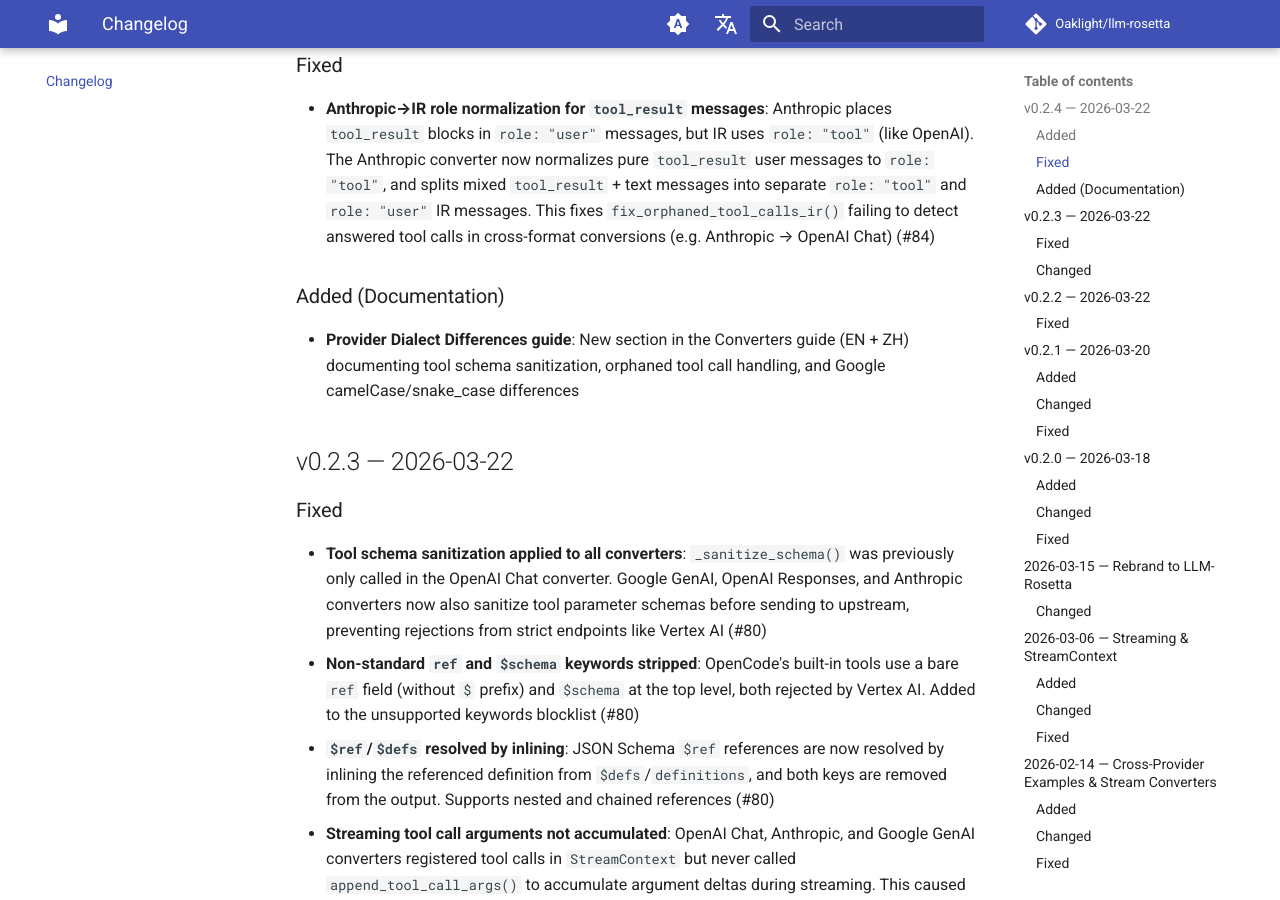
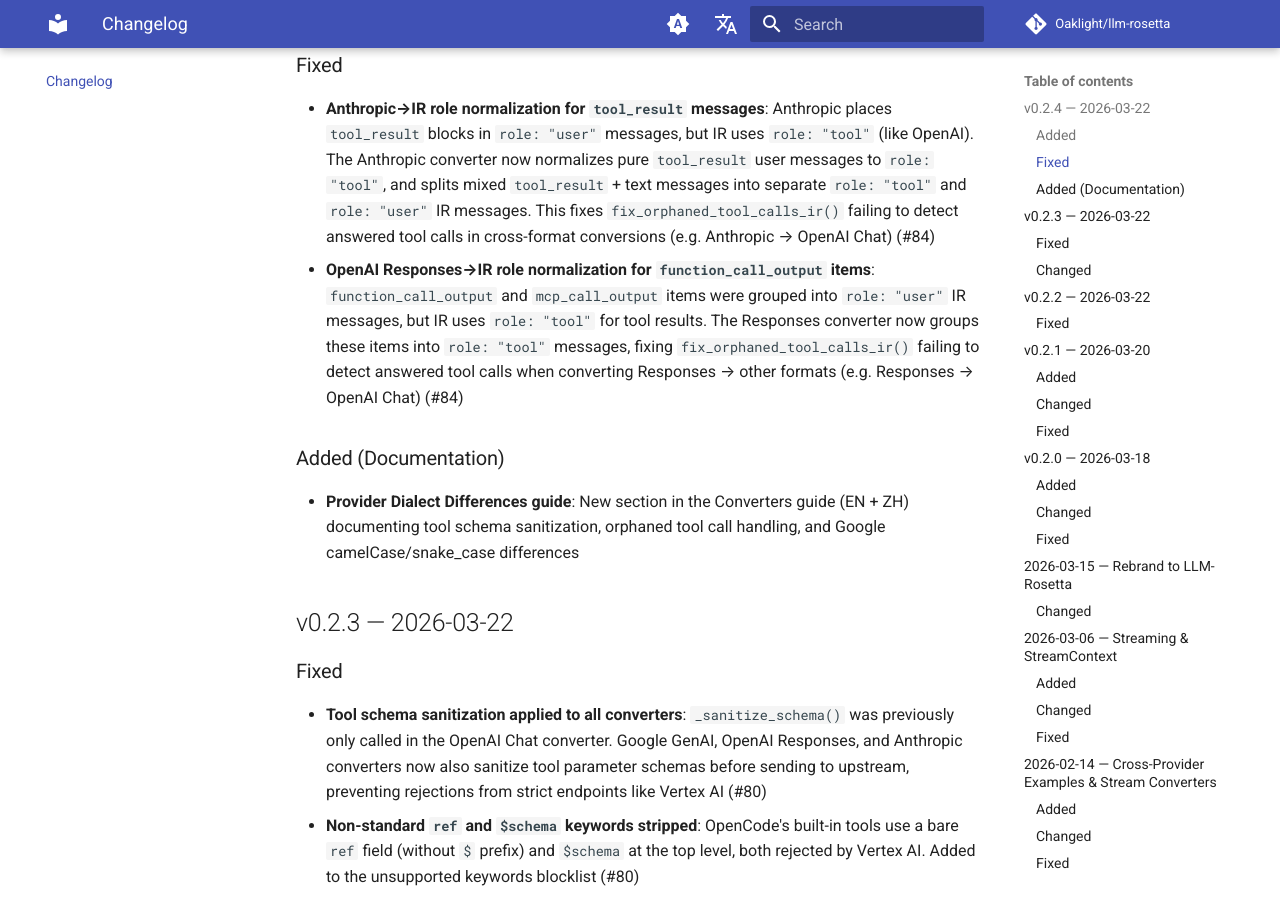
Before and after one commit to Oaklight/llm-rosetta, an MkDocs documentation site: the page built from docs/changelog.md, in a window 1280 px wide and 900 px high, scrolled down 603 px. Built offline with MkDocs 1.6.1 and Material for MkDocs 9.7.7, drawn with Linux system fonts in a browser that asks for light colours; comment, search, counter and statistics services are not loaded.

Commit message:
docs: add Responses role normalization fix to v0.2.4 changelog

```diff
--- a/docs/changelog.md
+++ b/docs/changelog.md
@@ -15,6 +15,7 @@ All notable changes to LLM-Rosetta are documented here. This project follows [Ke
 ### Fixed
 
 - **Anthropic→IR role normalization for `tool_result` messages**: Anthropic places `tool_result` blocks in `role: "user"` messages, but IR uses `role: "tool"` (like OpenAI). The Anthropic converter now normalizes pure `tool_result` user messages to `role: "tool"`, and splits mixed `tool_result` + text messages into separate `role: "tool"` and `role: "user"` IR messages. This fixes `fix_orphaned_tool_calls_ir()` failing to detect answered tool calls in cross-format conversions (e.g. Anthropic → OpenAI Chat) (#84)
+- **OpenAI Responses→IR role normalization for `function_call_output` items**: `function_call_output` and `mcp_call_output` items were grouped into `role: "user"` IR messages, but IR uses `role: "tool"` for tool results. The Responses converter now groups these items into `role: "tool"` messages, fixing `fix_orphaned_tool_calls_ir()` failing to detect answered tool calls when converting Responses → other formats (e.g. Responses → OpenAI Chat) (#84)
 
 ### Added (Documentation)
 
```
